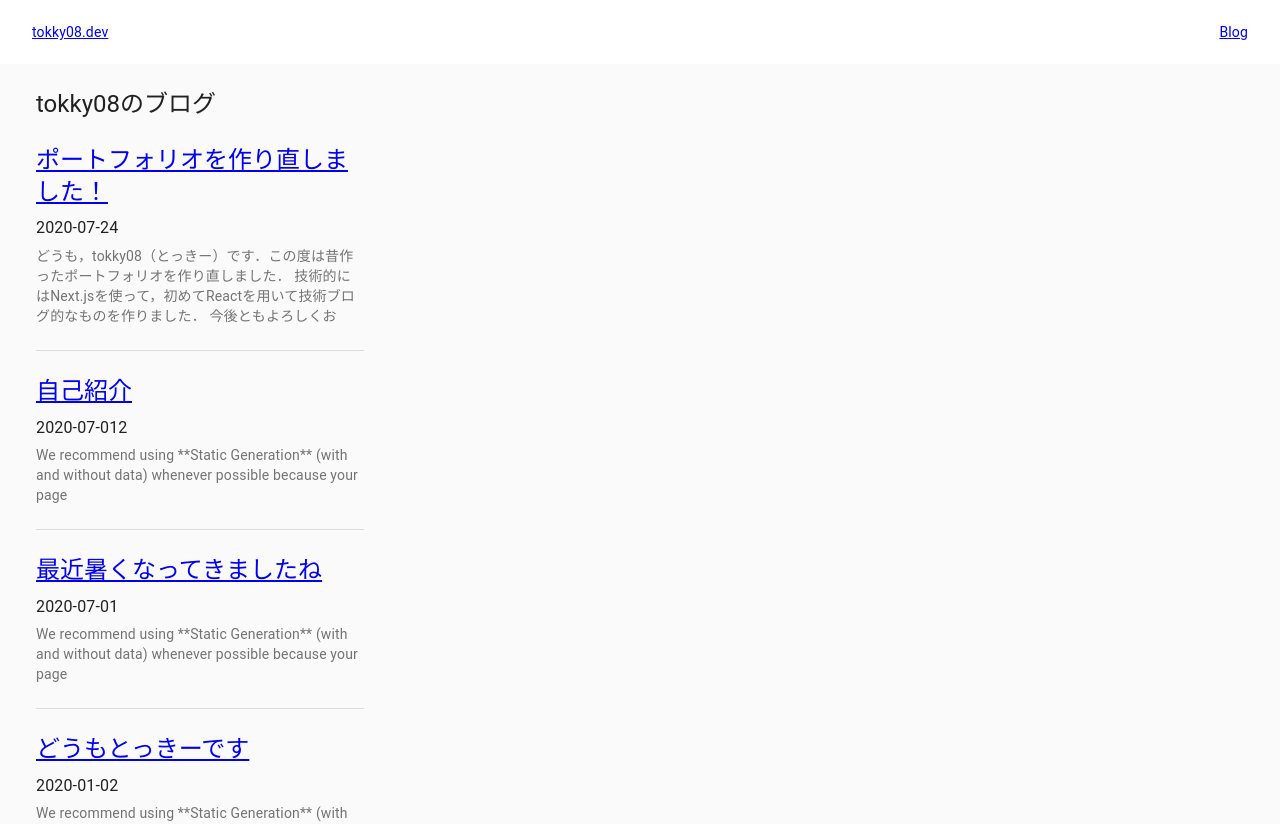
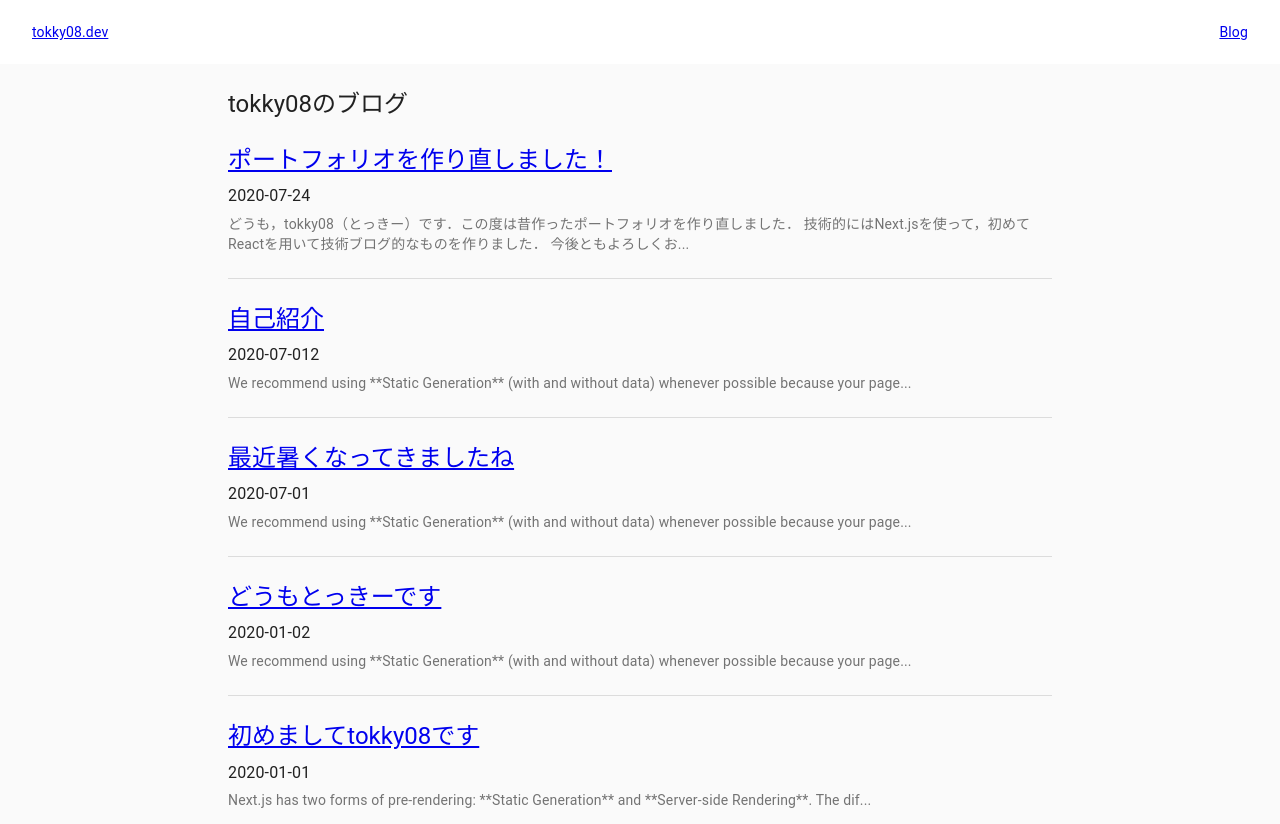
Before and after one commit to tokky08/portfolio, a Next.js app: page /blog in a window 1280 px wide. Shown: the top 824 px of the page. Built offline with nearby package versions, Linux system fonts and the light colour scheme.

Commit message:
レスポンシブデザイン

```diff
--- a/components/BlogCard.jsx
+++ b/components/BlogCard.jsx
@@ -8,7 +8,7 @@ import Typography from '@material-ui/core/Typography'
 const useStyles = makeStyles((theme) => ({
   root: {
     width: '100%',
-    maxWidth: 360,
+    // maxWidth: 360,
     // backgroundColor: theme.palette.background.paper,
   },
   chip: {
--- a/components/layout.jsx
+++ b/components/layout.jsx
@@ -25,7 +25,8 @@ export default function Layout({ children, home }) {
         <meta name="twitter:card" content="summary_large_image" />
       </Head>
       <Header/>
-      <main className={styles.main}>{children}</main>
+      {/* <main className={styles.main}>{children}</main> */}
+      {children}
       <Footer/>
     </div>
   )
--- a/lib/posts.js
+++ b/lib/posts.js
@@ -21,7 +21,7 @@ export function getSortedPostsData() {
     const matterResult = matter(fileContents)
 
     const index = fileContents.indexOf("---",2)
-    const body = fileContents.slice(index+5, index+105)
+    const body = fileContents.slice(index+5, index+105) + "..."
 
     // Combine the data with the id
     return {
--- a/pages/blog.js
+++ b/pages/blog.js
@@ -4,6 +4,7 @@ import { getSortedPostsData } from '../lib/posts'
 import Typography from '@material-ui/core/Typography'
 import BlogCard from '../components/BlogCard'
 import { makeStyles } from '@material-ui/core/styles'
+import styles from '../styles/layout.module.scss'
 
 export async function getStaticProps() {
   const allPostsData = getSortedPostsData()
@@ -27,6 +28,7 @@ export default function Blog({ allPostsData }) {
       <Head>
         <title>{siteTitle}</title>
       </Head>
+      <main className={`${styles.main} ${styles.blog}`}>
         <section>
           <Typography variant="h5" component="h2" className={classes.typography}>
             tokky08のブログ
@@ -40,6 +42,7 @@ export default function Blog({ allPostsData }) {
             />
           ))}
         </section>
+      </main>
     </Layout>
   )
 }
--- a/pages/blog/[id].js
+++ b/pages/blog/[id].js
@@ -1,13 +1,15 @@
 import Layout from '../../components/layout'
 import { getAllPostIds, getPostData } from '../../lib/posts'
 import Head from 'next/head'
+import styles from '../../styles/layout.module.scss'
 
 export default function Post({ postData }) {
   return (
     <Layout>
         <Head>
             <title>{postData.title}</title>
-        </Head>
+      </Head>
+      <main className={`${styles.main} ${styles.blog}`}>
         <article>
             <h1>{postData.title}</h1>
             <div>
@@ -15,6 +17,7 @@ export default function Post({ postData }) {
             </div>
             <div dangerouslySetInnerHTML={{ __html: postData.contentHtml }} />
         </article>
+      </main>
     </Layout>
   )
 }
--- a/styles/layout.module.scss
+++ b/styles/layout.module.scss
@@ -7,3 +7,14 @@
         flex: 1;
     }
 }
+
+@media(min-width: 768px) {
+    .index{
+        width: 50%;
+        margin: 0 auto;
+    }
+    .blog{
+        width: 70%;
+        margin: 0 auto;
+    }
+}
```
Also changed, not shown: pages/index.js (+7 -5 lines). Lines whose indentation alone changed are shown as unchanged.
